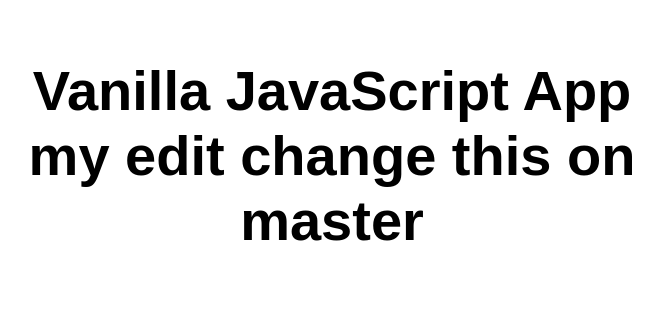
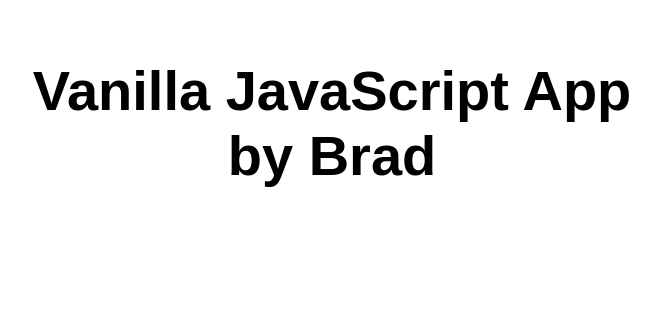
Before and after one commit to BradleyMorford/my-first-swa-sqldb-site, a website: page src/index.html in a window 1280 px wide. Shown: the whole page, without its empty margins (308-971 px from the left). Drawn offline with Linux system fonts and the light colour scheme.

Commit message:
changed the h1 to say by brad

```diff
--- a/src/index.html
+++ b/src/index.html
@@ -11,7 +11,7 @@
 
 <body>
   <main>
-    <h1>Vanilla JavaScript App my edit change this on master</h1>
+    <h1>Vanilla JavaScript App by Brad</h1>
   </main>
 </body>
 
```
